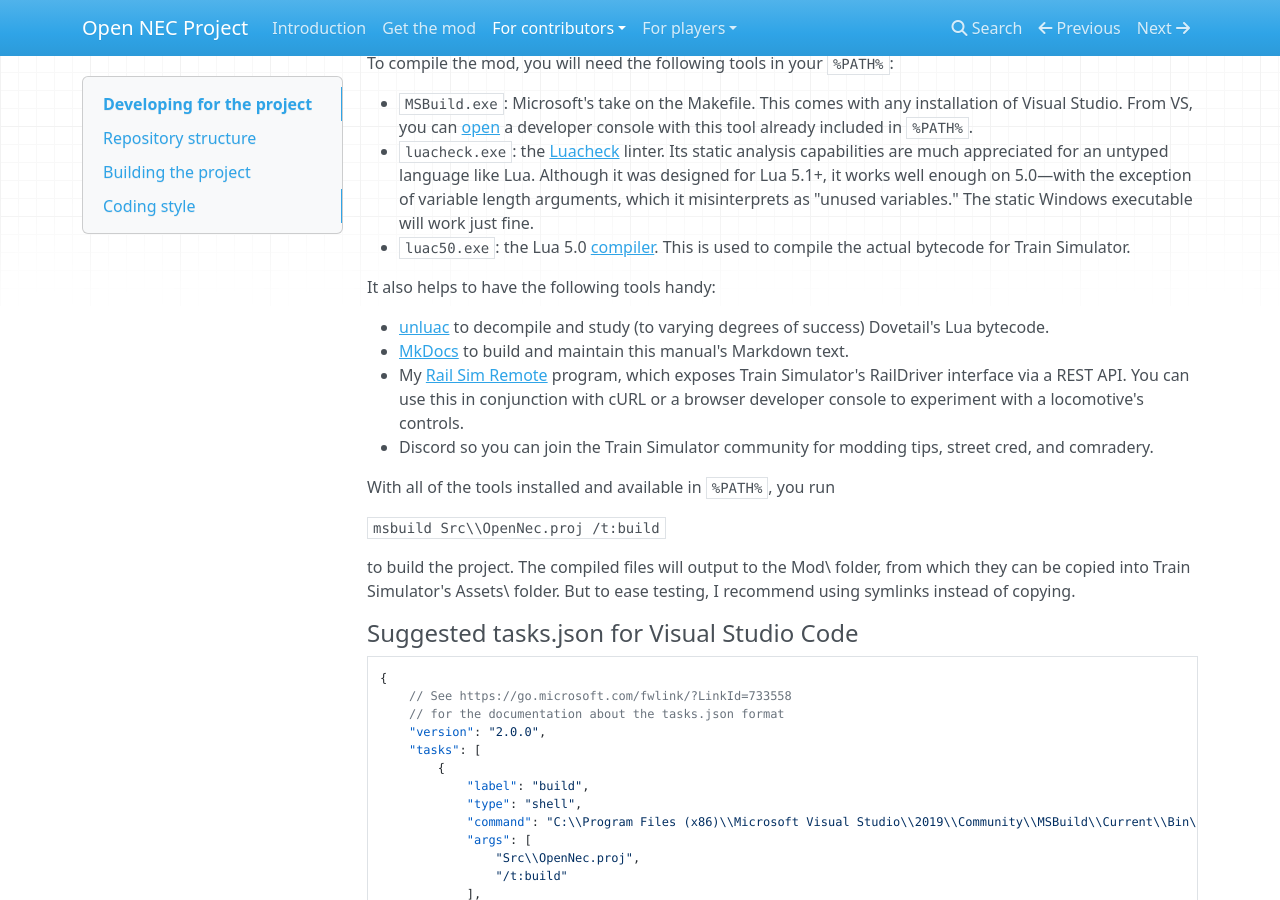
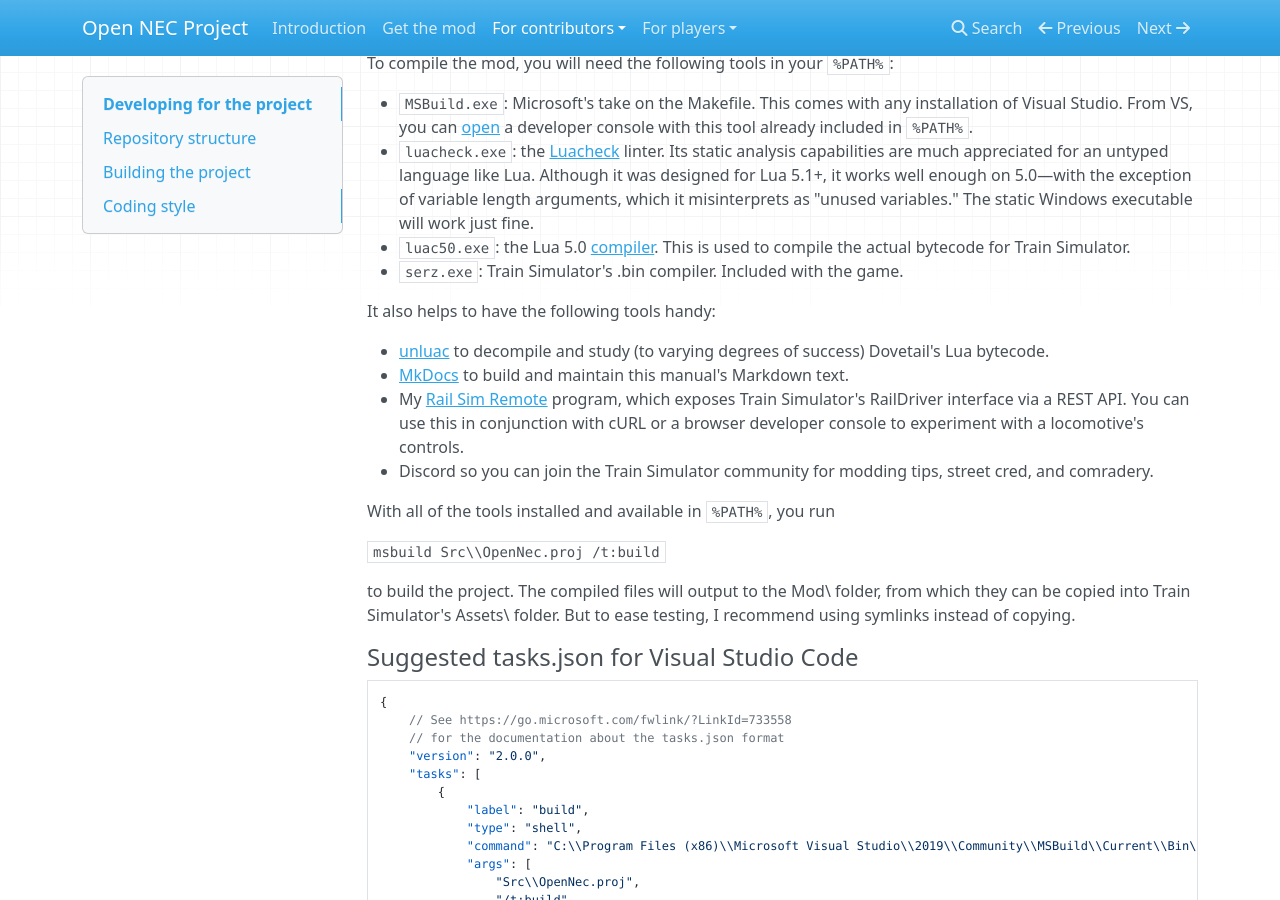
Before and after one commit to YoRyan/open-nec, an MkDocs documentation site: the page built from Docs/for-contributors/index.md, in a window 1280 px wide and 900 px high, scrolled down 528 px. Built offline with MkDocs 1.6.1, drawn with Linux system fonts in a browser that asks for light colours; nearby versions of some CDN libraries.

Commit message:
Manual: add serz.exe to dependencies

```diff
--- a/Docs/for-contributors/index.md
+++ b/Docs/for-contributors/index.md
@@ -21,6 +21,7 @@ To compile the mod, you will need the following tools in your `%PATH%`:
 - `MSBuild.exe`: Microsoft's take on the Makefile. This comes with any installation of Visual Studio. From VS, you can [open](https://docs.microsoft.com/en-us/dotnet/framework/tools/developer-command-prompt-for-vs) a developer console with this tool already included in `%PATH%`.
 - `luacheck.exe`: the [Luacheck](https://github.com/mpeterv/luacheck) linter. Its static analysis capabilities are much appreciated for an untyped language like Lua. Although it was designed for Lua 5.1+, it works well enough on 5.0—with the exception of variable length arguments, which it misinterprets as "unused variables." The static Windows executable will work just fine.
 - `luac50.exe`: the Lua 5.0 [compiler](https://sourceforge.net/projects/luabinaries/files/5.0.3/Tools%20Executables/). This is used to compile the actual bytecode for Train Simulator.
+- `serz.exe`: Train Simulator's .bin compiler. Included with the game.
 
 It also helps to have the following tools handy:
 
```
